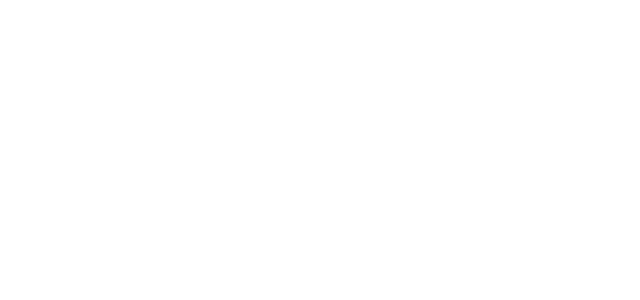
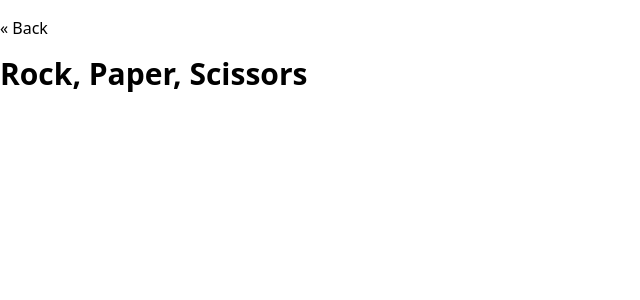
Before and after one commit to kdunlap/vue-games, a Nuxt app: page /rock-paper-scissors in a window 1280 px wide. Before the commit this address had no page. Shown: the top 300 px of the page, without its empty margins (0-640 px from the left). Built offline with nearby package versions, Linux system fonts and the light colour scheme.

Commit message:
feat: added pages for future games to implement

```diff
--- /dev/null
+++ b/pages/connect-four.vue
@@ -0,0 +1,16 @@
+<template>
+  <div>
+    <p class="my-4"><nuxt-link to="/">&laquo; Back</nuxt-link></p>
+
+    <h1 class="text-3xl font-bold">Connect Four</h1>
+
+  </div>
+</template>
+
+<script setup lang="ts">
+
+</script>
+
+<style scoped>
+
+</style>
--- a/pages/index.vue
+++ b/pages/index.vue
@@ -3,6 +3,8 @@
     <h1 class="text-3xl font-bold">Games</h1>
     <ul class="list-disc pl-8 mt-8">
       <li><nuxt-link to="/memory" class="underline">Memory</nuxt-link></li>
+      <li><nuxt-link to="/connect-four" class="underline">Connect Four</nuxt-link></li>
+      <li><nuxt-link to="/rock-paper-scissors" class="underline">Rock, Paper, Scissors</nuxt-link></li>
     </ul>
   </div>
 </template>
--- /dev/null
+++ b/pages/rock-paper-scissors.vue
@@ -0,0 +1,16 @@
+<template>
+  <div>
+    <p class="my-4"><nuxt-link to="/">&laquo; Back</nuxt-link></p>
+
+    <h1 class="text-3xl font-bold">Rock, Paper, Scissors</h1>
+
+  </div>
+</template>
+
+<script setup lang="ts">
+
+</script>
+
+<style scoped>
+
+</style>
```
